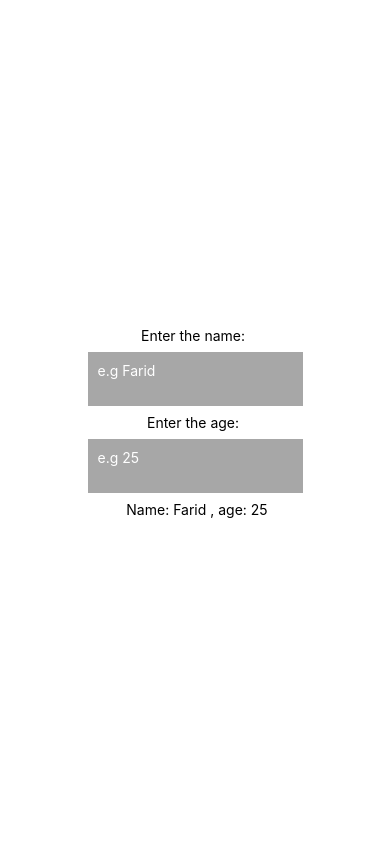
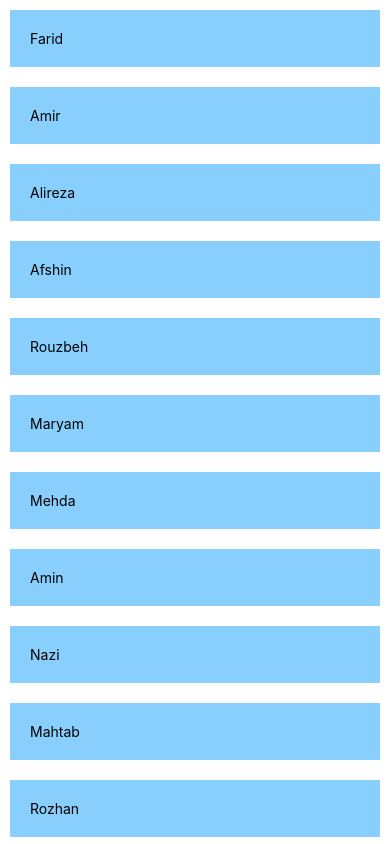
Before and after one commit to FaridFarahmandf/reactnativetutorial, a React Native app: screen / in a window 390 px wide. Built offline with nearby package versions, Linux system fonts and the light colour scheme.

Commit message:
using with list

```diff
--- a/App.js
+++ b/App.js
@@ -1,27 +1,33 @@
 import React, {useState} from 'react';
-import { StyleSheet, Text, View, TextInput } from 'react-native';
+import { StyleSheet, Text, View, ScrollView } from 'react-native';
 
 export default function App() {
-  const [name, setName] = useState("Farid");
-  const [age, setAge] = useState(25);
+  const [people, setPeople] = useState([
+    {name: "Farid", key:1},
+    {name: "Amir", key:2},
+    {name: "Alireza", key:3},
+    {name: "Afshin", key:4},
+    {name: "Rouzbeh", key:5},
+    {name: "Maryam", key:6},
+    {name: "Mehda", key:7},
+    {name: "Amin", key:8},
+    {name: "Nazi", key:9},
+    {name: "Mahtab", key:10},
+    {name: "Rozhan", key:11},
+    {name: "Farnoosh", key:12},
+    {name: "Hadi", key:13},
+    {name: "Elahe", key:14},
+  ])
   return (
     <View style={styles.container}>
-      <Text>Enter the name: </Text>
-      <TextInput
-        multiline
-        style = {styles.input}
-        onChangeText = {(val) => setName(val)}
-        placeholder = "e.g Farid"
-      />
-      <Text>Enter the age: </Text>
-      <TextInput
-        multiline
-        keyboardType='numeric'
-        style = {styles.input}
-        onChangeText = {(val) => setAge(val)}
-        placeholder = "e.g 25"
-      />
-      <Text> Name: {name} , age: {age}</Text>
+      <ScrollView>
+        { people.map((p) => (
+          <View key={p.key}>
+            <Text style={styles.item}>{p.name}</Text>
+          </View>
+        ))}
+
+      </ScrollView>
     </View>
   );
 }
@@ -30,16 +36,15 @@ const styles = StyleSheet.create({
   container: {
     flex: 1,
     backgroundColor: '#fff',
-    alignItems: 'center',
-    justifyContent: 'center',
-    textAlign:"center",
+    // alignItems: 'center',
+    // justifyContent: 'center',
+    // textAlign:"center",
   },
-  input: {
-    padding:10,
-    margin:8,
-    backgroundColor:"#a7a7a7",
-    border:1,
-    color:"#fff"
+  item: {
+    margin:10,
+    padding:20,
+    backgroundColor:"#89CFFD",
+    // color:"#fff"
   }
 
 });
```
